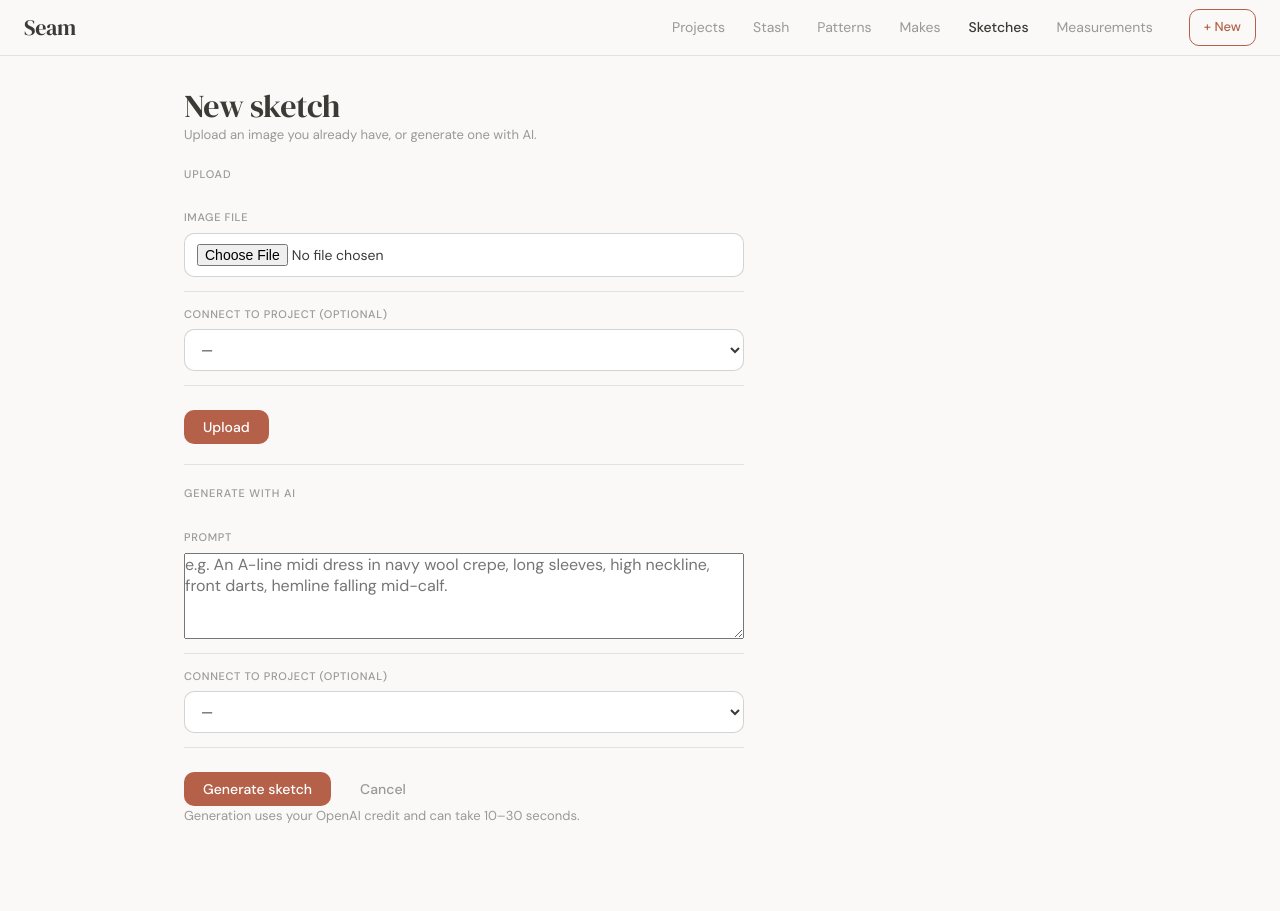
After one commit to danielacarrasco/seam-app, a Flask app: page /sketches/new in a window 1280 px wide. The commit adds this page. Run offline with Flask 3, Linux system fonts and the light colour scheme; data that the repository does not hold is empty.

Commit message:
add Sketches tab with upload + OpenAI generation
New feature:
- Sketch model (id, project_id nullable FK, source, prompt, path)
- /sketches API: list, get, POST /upload (multipart), POST /generate
  (JSON prompt -> OpenAI image), PATCH to change project link, DELETE
- Flask blueprint + nav link + templates for list, new, detail
- Project detail page now shows linked sketches and a "+ Add sketch"
  CTA that pre-selects the project
- OpenAI helper raises 503 if OPENAI_API_KEY is missing, so the upload
  path still works even without a key

Cross-cutting fix: media_url() now honors MEDIA_BASE_URL, so in a
split-service deploy (web on one host, api on another) stored images
resolve to the api's public URL instead of a relative path that 404s
against the web service. Added MEDIA_BASE_URL and OPENAI_API_KEY as
dashboard-set env vars in render.yaml.

```diff
--- a/api/main.py
+++ b/api/main.py
@@ -6,7 +6,7 @@ from fastapi.staticfiles import StaticFiles
 
 from api import models  # noqa: F401  -- register models with Base.metadata
 from api.database import Base, engine
-from api.routers import fabrics, makes, measurements, patterns, projects
+from api.routers import fabrics, makes, measurements, patterns, projects, sketches
 from api.storage import MEDIA_URL_PREFIX, ensure_upload_dir
 
 Base.metadata.create_all(bind=engine)
@@ -33,6 +33,7 @@ app.include_router(fabrics.router, prefix="/fabrics", tags=["fabrics"])
 app.include_router(patterns.router, prefix="/patterns", tags=["patterns"])
 app.include_router(measurements.router, prefix="/measurements", tags=["measurements"])
 app.include_router(makes.router, prefix="/makes", tags=["makes"])
+app.include_router(sketches.router, prefix="/sketches", tags=["sketches"])
 
 
 @app.get("/health")
--- a/api/models/__init__.py
+++ b/api/models/__init__.py
@@ -8,6 +8,7 @@ from api.models.measurement import (
     Alteration,
     FitNote,
 )
+from api.models.sketch import Sketch
 
 __all__ = [
     "Project",
@@ -22,4 +23,5 @@ __all__ = [
     "MeasurementSnapshot",
     "Alteration",
     "FitNote",
+    "Sketch",
 ]
--- a/api/models/project.py
+++ b/api/models/project.py
@@ -57,6 +57,11 @@ class Project(Base):
         back_populates="reserved_project",
     )
     makes = relationship("Make", back_populates="project")
+    sketches = relationship(
+        "Sketch",
+        back_populates="project",
+        order_by="desc(Sketch.created_at)",
+    )
 
 
 class ProjectFabric(Base):
--- a/api/requirements.txt
+++ b/api/requirements.txt
@@ -5,3 +5,4 @@ pydantic
 python-dotenv
 pillow
 python-multipart
+openai
--- a/api/schemas/__init__.py
+++ b/api/schemas/__init__.py
@@ -38,6 +38,7 @@ from api.schemas.measurement import (
     FitNoteUpdate,
     FitNoteRead,
 )
+from api.schemas.sketch import SketchGenerate, SketchRead, SketchUpdate
 
 __all__ = [
     "FabricCreate",
@@ -70,4 +71,7 @@ __all__ = [
     "FitNoteCreate",
     "FitNoteUpdate",
     "FitNoteRead",
+    "SketchGenerate",
+    "SketchRead",
+    "SketchUpdate",
 ]
--- a/render.yaml
+++ b/render.yaml
@@ -16,6 +16,10 @@ services:
         value: /data/uploads
       - key: CORS_ALLOW_ORIGINS
         sync: false
+      - key: MEDIA_BASE_URL
+        sync: false
+      - key: OPENAI_API_KEY
+        sync: false
 
   - type: web
     name: seam-web
--- a/web/app.py
+++ b/web/app.py
@@ -3,7 +3,7 @@ import os
 from dotenv import load_dotenv
 from flask import Flask
 
-from web.routes import home, makes, measurements, patterns, projects, stash
+from web.routes import home, makes, measurements, patterns, projects, sketches, stash
 
 load_dotenv()
 
@@ -18,6 +18,7 @@ def create_app() -> Flask:
     app.register_blueprint(patterns.bp, url_prefix="/patterns")
     app.register_blueprint(makes.bp, url_prefix="/makes")
     app.register_blueprint(measurements.bp, url_prefix="/measurements")
+    app.register_blueprint(sketches.bp, url_prefix="/sketches")
 
     return app
 
--- a/web/routes/projects.py
+++ b/web/routes/projects.py
@@ -51,7 +51,11 @@ def detail(project_id):
     project = resp.json()
     log_resp = requests.get(f"{API}/projects/{project_id}/log")
     log = log_resp.json() if log_resp.ok else []
-    return render_template("projects/detail.html", project=project, log=log)
+    sketches_resp = requests.get(f"{API}/sketches/", params={"project_id": project_id})
+    sketches = sketches_resp.json() if sketches_resp.ok else []
+    return render_template(
+        "projects/detail.html", project=project, log=log, sketches=sketches
+    )
 
 
 @bp.route("/<int:project_id>/edit")
--- /dev/null
+++ b/web/routes/sketches.py
@@ -0,0 +1,105 @@
+import os
+import requests
+from flask import Blueprint, render_template, request, redirect, url_for, flash
+
+bp = Blueprint("sketches", __name__)
+API = os.getenv("API_BASE_URL", "http://localhost:8000")
+
+
+def _projects():
+    resp = requests.get(f"{API}/projects/")
+    return resp.json() if resp.ok else []
+
+
+@bp.route("/")
+def index():
+    project_id = request.args.get("project_id", type=int)
+    params = {"project_id": project_id} if project_id else {}
+    resp = requests.get(f"{API}/sketches/", params=params)
+    sketches = resp.json() if resp.ok else []
+    return render_template(
+        "sketches/index.html",
+        sketches=sketches,
+        filter_project_id=project_id,
+        projects=_projects(),
+    )
+
+
+@bp.route("/new")
+def new():
+    project_id = request.args.get("project_id", type=int)
+    return render_template(
+        "sketches/new.html",
+        projects=_projects(),
+        prefill_project_id=project_id,
+    )
+
+
+@bp.route("/upload", methods=["POST"])
+def upload():
+    if "image" not in request.files or not request.files["image"].filename:
+        flash("Pick an image to upload.", "error")
+        return redirect(url_for("sketches.new"))
+    image = request.files["image"]
+    data = {}
+    if request.form.get("project_id"):
+        data["project_id"] = request.form.get("project_id")
+    resp = requests.post(
+        f"{API}/sketches/upload",
+        files={"file": (image.filename, image.stream, image.content_type)},
+        data=data,
+    )
+    if not resp.ok:
+        flash("Upload failed.", "error")
+        return redirect(url_for("sketches.new"))
+    flash("Sketch uploaded.", "success")
+    return redirect(url_for("sketches.detail", sketch_id=resp.json()["id"]))
+
+
+@bp.route("/generate", methods=["POST"])
+def generate():
+    prompt = (request.form.get("prompt") or "").strip()
+    if not prompt:
+        flash("Write a prompt to generate a sketch.", "error")
+        return redirect(url_for("sketches.new"))
+    payload = {"prompt": prompt}
+    if request.form.get("project_id"):
+        payload["project_id"] = int(request.form.get("project_id"))
+    resp = requests.post(f"{API}/sketches/generate", json=payload, timeout=120)
+    if not resp.ok:
+        try:
+            detail = resp.json().get("detail", "Generation failed.")
+        except ValueError:
+            detail = "Generation failed."
+        flash(detail, "error")
+        return redirect(url_for("sketches.new"))
+    flash("Sketch generated.", "success")
+    return redirect(url_for("sketches.detail", sketch_id=resp.json()["id"]))
+
+
+@bp.route("/<int:sketch_id>")
+def detail(sketch_id):
+    resp = requests.get(f"{API}/sketches/{sketch_id}")
+    if not resp.ok:
+        flash("Sketch not found.", "error")
+        return redirect(url_for("sketches.index"))
+    return render_template(
+        "sketches/detail.html",
+        sketch=resp.json(),
+        projects=_projects(),
+    )
+
+
+@bp.route("/<int:sketch_id>/link", methods=["POST"])
+def link(sketch_id):
+    project_id = request.form.get("project_id") or None
+    payload = {"project_id": int(project_id) if project_id else None}
+    requests.patch(f"{API}/sketches/{sketch_id}", json=payload)
+    return redirect(url_for("sketches.detail", sketch_id=sketch_id))
+
+
+@bp.route("/<int:sketch_id>/delete", methods=["POST"])
+def delete(sketch_id):
+    requests.delete(f"{API}/sketches/{sketch_id}")
+    flash("Sketch deleted.", "success")
+    return redirect(url_for("sketches.index"))
--- a/web/templates/base.html
+++ b/web/templates/base.html
@@ -18,6 +18,7 @@
       <a href="{{ url_for('stash.index') }}" class="nav__link {% if request.blueprint == 'stash' %}nav__link--active{% endif %}">Stash</a>
       <a href="{{ url_for('patterns.index') }}" class="nav__link {% if request.blueprint == 'patterns' %}nav__link--active{% endif %}">Patterns</a>
       <a href="{{ url_for('makes.index') }}" class="nav__link {% if request.blueprint == 'makes' %}nav__link--active{% endif %}">Makes</a>
+      <a href="{{ url_for('sketches.index') }}" class="nav__link {% if request.blueprint == 'sketches' %}nav__link--active{% endif %}">Sketches</a>
       <a href="{{ url_for('measurements.index') }}" class="nav__link {% if request.blueprint == 'measurements' %}nav__link--active{% endif %}">Measurements</a>
     </div>
     <a href="{{ url_for('projects.new') }}" class="nav__cta">+ New</a>
--- /dev/null
+++ b/web/templates/sketches/new.html
@@ -0,0 +1,55 @@
+{% extends "base.html" %}
+{% block title %}New sketch · Seam{% endblock %}
+{% block content %}
+<div class="form-page">
+  <h1 class="page-title">New sketch</h1>
+  <p class="muted">Upload an image you already have, or generate one with AI.</p>
+
+  <section class="detail-section">
+    <h2 class="section-label">Upload</h2>
+    <form method="post" action="{{ url_for('sketches.upload') }}" enctype="multipart/form-data" class="form">
+      <div class="form__field">
+        <label class="form__label" for="upload_image">Image file</label>
+        <input class="form__input" type="file" id="upload_image" name="image" accept="image/*" required />
+      </div>
+      <div class="form__field">
+        <label class="form__label" for="upload_project">Connect to project (optional)</label>
+        <select class="form__input" id="upload_project" name="project_id">
+          <option value="">—</option>
+          {% for p in projects %}
+          <option value="{{ p.id }}" {% if prefill_project_id == p.id %}selected{% endif %}>{{ p.title }}</option>
+          {% endfor %}
+        </select>
+      </div>
+      <div class="form__actions">
+        <button type="submit" class="btn btn--primary">Upload</button>
+      </div>
+    </form>
+  </section>
+
+  <section class="detail-section">
+    <h2 class="section-label">Generate with AI</h2>
+    <form method="post" action="{{ url_for('sketches.generate') }}" class="form">
+      <div class="form__field">
+        <label class="form__label" for="prompt">Prompt</label>
+        <textarea class="form__textarea" id="prompt" name="prompt" rows="4" required
+          placeholder="e.g. An A-line midi dress in navy wool crepe, long sleeves, high neckline, front darts, hemline falling mid-calf."></textarea>
+      </div>
+      <div class="form__field">
+        <label class="form__label" for="gen_project">Connect to project (optional)</label>
+        <select class="form__input" id="gen_project" name="project_id">
+          <option value="">—</option>
+          {% for p in projects %}
+          <option value="{{ p.id }}" {% if prefill_project_id == p.id %}selected{% endif %}>{{ p.title }}</option>
+          {% endfor %}
+        </select>
+      </div>
+      <div class="form__actions">
+        <button type="submit" class="btn btn--primary">Generate sketch</button>
+        <a href="{{ url_for('sketches.index') }}" class="btn btn--ghost">Cancel</a>
+      </div>
+      <p class="muted">Generation uses your OpenAI credit and can take 10–30 seconds.</p>
+    </form>
+  </section>
+</div>
+{% endblock %}
```
Also changed, not shown: api/image_gen.py (added, +66 -0 lines), api/models/sketch.py (added, +27 -0 lines), api/routers/sketches.py (added, +109 -0 lines), api/schemas/sketch.py (added, +29 -0 lines), api/storage.py (+11 -1 lines), web/templates/projects/detail.html (+16 -0 lines), web/templates/sketches/detail.html (added, +54 -0 lines), web/templates/sketches/index.html (added, +45 -0 lines), 1 other file.
